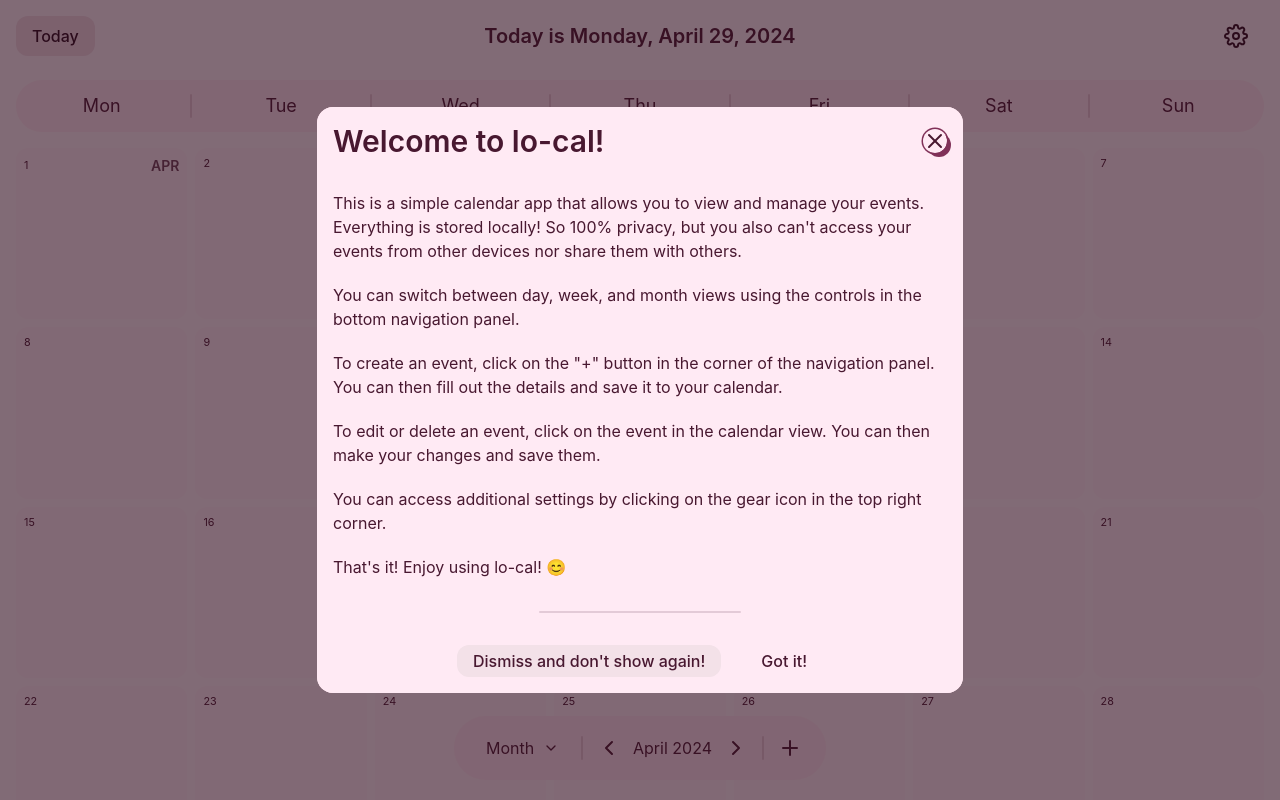
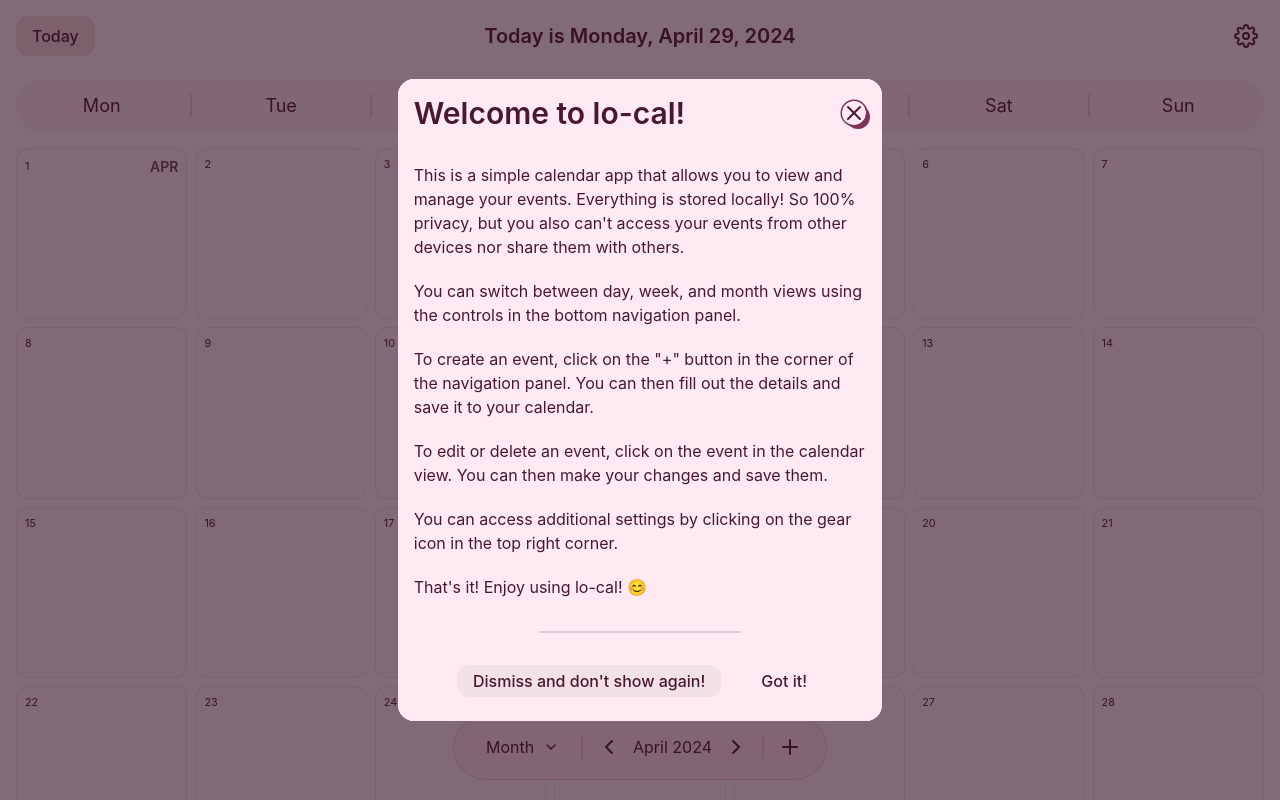
Before and after one commit to nizamiza/lo-cal, a React (Vite) app: page / in a window 1280 px wide. Shown: the top 800 px of the page. Built offline with nearby package versions, Linux system fonts and the light colour scheme.

Commit message:
Improve UX, add delete all events option (#1)

```diff
--- a/src/components/CalendarDay.tsx
+++ b/src/components/CalendarDay.tsx
@@ -3,6 +3,7 @@ import { Event } from "@/event/types";
 import CalendarDayDateInfo from "@/components/CalendarDayDateInfo";
 import CalendarDayEvents from "@/components/CalendarDayEvents";
 import { usePreference } from "@/contexts/Preferences";
+import { useEventModalContext } from "@/contexts/EventModalContext";
 import { cn } from "@/shared/utils";
 
 type CalendarDayProps = {
@@ -19,6 +20,8 @@ export default function CalendarDay({
   const [, setLastViewedDate] = usePreference("last-viewed-date");
   const [viewMode, setViewMode] = usePreference("view-mode");
 
+  const { openModal } = useEventModalContext();
+
   const isToday = new Date().toDateString() === date.toDateString();
 
   const handleClick = (event: MouseEvent) => {
@@ -27,6 +30,8 @@ export default function CalendarDay({
     if (viewMode !== "day") {
       setLastViewedDate(date.toISOString());
       setViewMode("day");
+    } else {
+      openModal();
     }
   };
 
@@ -34,11 +39,12 @@ export default function CalendarDay({
     <div
       onClick={handleClick}
       className={cn(
-        "surface @container dark:border-[1.5px] dark:[--border-alpha:0.15]",
-        viewMode !== "day" ? "cursor-pointer" : "",
+        "surface @container cursor-pointer",
+        "[--border-alpha:0.1] dark:[--border-alpha:0.15]",
         isToday
-          ? "[--base-color:var(--base-dark)] [--surface-alpha:0.5]"
-          : "[--surface-alpha:0.35]",
+          ? "[box-shadow:var(--shadow)] [--border-alpha:1] dark:shadow-none dark:border-[1.5px] dark:[--border-alpha:0.5]"
+          : "bordered [--surface-alpha:0.35]",
+        viewMode === "day" && "[--shadow-offset:0.75rem]",
         "flex flex-col justify-start items-start gap-1 sm:gap-2 h-full",
         "p-1 sm:p-2 aspect-square rounded-sm sm:rounded-md md:rounded-xl",
         className
--- a/src/components/EventCard.tsx
+++ b/src/components/EventCard.tsx
@@ -2,6 +2,7 @@ import { MouseEvent } from "react";
 import { Event } from "@/event/types";
 import MapPin from "@/icons/map-pin";
 import LinkIcon from "@/icons/link";
+import { usePreference } from "@/contexts/Preferences";
 import { useEventModalContext } from "@/contexts/EventModalContext";
 import { cn } from "@/shared/utils";
 
@@ -10,6 +11,7 @@ type EventCardProps = {
 };
 
 export default function EventCard({ event }: EventCardProps) {
+  const [viewMode] = usePreference("view-mode");
   const { setEvent } = useEventModalContext();
 
   const handleClick = (e: MouseEvent) => {
@@ -21,9 +23,9 @@ export default function EventCard({ event }: EventCardProps) {
     <article
       onClick={handleClick}
       className={cn(
+        viewMode !== "day" && "[--border-width:1px]",
         "pointer-events-none @[8rem]:pointer-events-auto @[8rem]:cursor-pointer",
-        "surface [--base-color:var(--base-light)] @[8rem]:shadow-md",
-        "dark:@[8rem]:border-[1.5px]",
+        "surface bordered [--base-color:var(--bc-cim)] @xs:shadow-md",
         "grid gap-1 @[8rem]:p-2 @xs:gap-2 @sm:gap-4",
         "rounded-md @xs:rounded-lg"
       )}
--- a/src/components/NavPanel.tsx
+++ b/src/components/NavPanel.tsx
@@ -10,10 +10,10 @@ export default function NavPanel() {
   return (
     <nav
       className={cn(
-        "surface [--surface-alpha:0.8]",
+        "surface [--surface-alpha:0.8] bordered [--border-alpha:0.15]",
         "sticky bottom-5 mt-auto mx-auto max-w-[calc(100vw-2rem)] z-90",
         "flex items-center justify-center gap-3 @[18rem]:gap-3.5",
-        "py-2 px-4 rounded-full backdrop-blur-md",
+        "py-2 px-4 rounded-full backdrop-blur-sm",
         "@[18rem]:py-3 @[18rem]:px-5 @sm:py-4 @sm:px-6"
       )}
     >
--- a/src/components/Settings.tsx
+++ b/src/components/Settings.tsx
@@ -1,5 +1,4 @@
 import { useState, useEffect, FormEvent } from "react";
-import { WEEK_DAYS } from "@/hooks/useWeekDays";
 import Modal from "@/components/Modal";
 import FormField, { FormFieldProps } from "@/components/FormField";
 import {
@@ -8,6 +7,9 @@ import {
   DEFAULT_PREFERENCES,
 } from "@/contexts/Preferences";
 import { useStatusMessages } from "@/contexts/StatusMessages";
+import { useEventsContext } from "@/contexts/EventsContext";
+import { WEEK_DAYS } from "@/hooks/useWeekDays";
+import useDeleteEvent from "@/hooks/useDeleteEvent";
 import SettingsIcon from "@/icons/settings";
 import { cn } from "@/shared/utils";
 
@@ -114,7 +116,11 @@ type NestedSettingFieldKey = keyof typeof NestedSettingFieldProps;
 const FORM_ID = "settings-form";
 
 export default function Settings({ className }: SettingsProps) {
+  const [isDeleting, setIsDeleting] = useState(false);
   const [isOpen, setIsOpen] = useState(false);
+
+  const { events, refreshEvents } = useEventsContext();
+  const deleteEvent = useDeleteEvent();
 
   const { preferences, setPreferences, resetPreferences } = usePreferences();
 
@@ -123,6 +129,11 @@ export default function Settings({ className }: SettingsProps) {
     useState<Record<string, any>>(preferences);
 
   const { addMessage } = useStatusMessages();
+
+  const handleClose = () => {
+    setIsDeleting(false);
+    setIsOpen(false);
+  };
 
   const handleChange = (key: string, subKey?: string) => {
     return (value: string, checked: boolean) => {
@@ -164,6 +175,20 @@ export default function Settings({ className }: SettingsProps) {
     setIsOpen(false);
   };
 
+  const handleDeleteAllEvents = async () => {
+    const eventCount = events.length;
+
+    await Promise.all(events.map((event) => deleteEvent(event, true)));
+
+    addMessage({
+      type: "warning",
+      content: `${eventCount} events were deleted.`,
+    });
+
+    refreshEvents();
+    setIsOpen(false);
+  };
+
   useEffect(() => {
     setFormValues(preferences);
   }, [preferences]);
@@ -171,7 +196,7 @@ export default function Settings({ className }: SettingsProps) {
   return (
     <div className={cn("flex items-center justify-center", className)}>
       <button
-        className="btn"
+        className="btn p-1.5"
         aria-label="Open settings"
         type="button"
         onClick={() => setIsOpen(true)}
@@ -180,9 +205,30 @@ export default function Settings({ className }: SettingsProps) {
       </button>
       <Modal
         open={isOpen}
-        onClose={() => setIsOpen(false)}
-        title="Settings"
+        onClose={handleClose}
+        title={isDeleting ? "Delete all events" : "Settings"}
         actions={
+          isDeleting ? (
+            <>
+              <button
+                className="btn"
+                onClick={(e) => {
+                  e.preventDefault();
+                  setIsDeleting(false);
+                }}
+                type="button"
+              >
+                Cancel
+              </button>
+              <button
+                className="btn"
+                onClick={handleDeleteAllEvents}
+                type="button"
+              >
+                Yes
+              </button>
+            </>
+          ) : (
             <>
               <button
                 type="button"
@@ -206,12 +252,21 @@ export default function Settings({ className }: SettingsProps) {
                 Cancel
               </button>
             </>
+          )
         }
       >
+        {isDeleting ? (
+          <p>
+            Are you sure you want to delete all events? This action cannot be
+            undone!
+          </p>
+        ) : (
+          <>
             <form id={FORM_ID} onSubmit={handleSubmit}>
               {Object.entries(DEFAULT_PREFERENCES)
                 .filter(
-              ([key]) => !SettingFieldProps[key as SettingFieldKey]?.disabled
+                  ([key]) =>
+                    !SettingFieldProps[key as SettingFieldKey]?.disabled
                 )
                 .map(([key, value]) => {
                   if (key in NestedSettingFieldProps) {
@@ -219,7 +274,9 @@ export default function Settings({ className }: SettingsProps) {
 
                     return (
                       <fieldset key={`settings-item-${key}`}>
-                    <legend>{NestedSettingFieldProps[castedKey].legend}</legend>
+                        <legend>
+                          {NestedSettingFieldProps[castedKey].legend}
+                        </legend>
                         {Object.keys(value).map((subKey) => (
                           <FormField
                             key={`settings-item-${key}-${subKey}`}
@@ -248,6 +305,15 @@ export default function Settings({ className }: SettingsProps) {
                   );
                 })}
             </form>
+            <button
+              className="btn bordered self-start"
+              onClick={() => setIsDeleting(true)}
+              type="button"
+            >
+              Delete all events
+            </button>
+          </>
+        )}
       </Modal>
     </div>
   );
--- a/src/components/StatusMessageList.tsx
+++ b/src/components/StatusMessageList.tsx
@@ -11,7 +11,7 @@ export default function StatusMessageList() {
       className={cn(
         "fixed left-[max(1rem,50%)] top-4 right-4 -translate-x-1/2 z-[999]",
         "grid gap-4 justify-items-center rounded-lg p-2",
-        messages.length > 0 ? "backdrop-blur-sm" : "pointer-events-none"
+        messages.length === 0 && "pointer-events-none"
       )}
     >
       <h2 className="sr-only">Status Messages</h2>
--- a/src/components/WeekDaysHeader.tsx
+++ b/src/components/WeekDaysHeader.tsx
@@ -25,7 +25,7 @@ export default function WeekDaysHeader({
       <h2 className="sr-only">Weekdays</h2>
       <div
         className={cn(
-          "[--g:_0.5rem]",
+          "[--g:0.25rem] @sm:[--g:.5rem]",
           "grid grid-cols-[1fr_var(--g)_1fr_var(--g)_1fr_var(--g)_1fr_var(--g)_1fr_var(--g)_1fr_var(--g)_1fr]",
           "justify-items-center items-center py-2 sm:py-3",
           listClassName
@@ -33,8 +33,8 @@ export default function WeekDaysHeader({
       >
         {weekDays.map((day, index) => (
           <Fragment key={day}>
-            <div className="text-sm md:text-base lg:text-lg text-center">
-              <span aria-label={day} className="mx-auto">
+            <div className="text-xs @xs:text-sm @md:text-base @lg:text-lg text-center">
+              <span aria-label={day} className="mx-auto" title={day}>
                 <span>{day.charAt(0)}</span>
                 <span className="hidden sm:inline">{day.charAt(1)}</span>
                 <span className="hidden md:inline">{day.charAt(2)}</span>
--- a/src/index.css
+++ b/src/index.css
@@ -15,47 +15,78 @@
   -moz-osx-font-smoothing: grayscale;
 
   --day-min-height: calc(80vh - 4rem);
-  --border-width: 1.5px;
+  --base-border-width: 1.5px;
 
   --base-color: hotpink;
-  --base-dark: color-mix(in oklab, var(--base-color), black 30%);
-  --base-light: color-mix(in oklab, var(--base-color), white 30%);
+  --base-color-mix-space: oklab;
+
+  --base-color-contrast-color-mix: black 30%;
+  --base-color-contrast-mix: color-mix(
+    in var(--base-color-mix-space),
+    var(--base-color),
+    var(--base-color-contrast-color-mix)
+  );
+
+  --base-color-contrast-invert-color-mix: white 40%;
+  --base-color-contrast-invert-mix: color-mix(
+    in var(--base-color-mix-space),
+    var(--base-color),
+    var(--base-color-contrast-invert-color-mix)
+  );
+
+  --background-color-color-mix: white 98%;
+  --background-color-mix: color-mix(
+    in var(--base-color-mix-space),
+    var(--base-color),
+    var(--background-color-color-mix)
+  );
+
+  --bc-cm: var(--base-color-contrast-mix);
+  --bc-cim: var(--base-color-contrast-invert-mix);
+  --bg-cm: var(--background-color-mix);
 
   accent-color: var(--base-color);
-  background-color: color-mix(in oklab, var(--base-color), white 98%);
+  background-color: var(--bg-cm);
 
   @media (prefers-color-scheme: dark) {
-    background-color: color-mix(in oklab, var(--base-color), black 90%);
+    --background-color-color-mix: black 90%;
   }
 }
 
 *,
 *::before,
 *::after {
+  --border-width: var(--base-border-width);
   --color-mix-space: oklab;
+
+  --text-base-color: var(--base-color);
   --text-color-mix: black 60%;
-  --surface-color-mix: white 85%;
-  --border-color-mix: black 40%;
-
   --text: color-mix(
     in var(--color-mix-space),
-    var(--base-color),
+    var(--text-base-color),
     var(--text-color-mix)
   );
+
+  --surface-base-color: var(--base-color);
+  --surface-color-mix: white 85%;
   --surface: color-mix(
     in var(--color-mix-space),
-    var(--base-color),
+    var(--surface-base-color),
     var(--surface-color-mix)
   );
+
+  --border-base-color: var(--base-color);
+  --border-color-mix: black 40%;
   --border: color-mix(
     in var(--color-mix-space),
-    var(--base-color),
+    var(--border-base-color),
     var(--border-color-mix)
   );
 
   --surface-alpha: 1;
   --text-alpha: 1;
   --border-alpha: 0.5;
+  --shadow-offset: 4px;
 
   --text-mix-transparency: calc(100% - var(--text-alpha) * 100%);
   --surface-mix-transparency: calc(100% - var(--surface-alpha) * 100%);
@@ -77,16 +108,17 @@
     transparent var(--border-mix-transparency)
   );
 
+  --shadow: 0 0 0 var(--border-width) var(--border-mix),
+    var(--shadow-offset) var(--shadow-offset) 0 0 var(--border-mix);
+
   color: var(--text-mix);
   border-color: var(--border-mix);
 
-  &:focus-visible {
+  &:is(:focus-visible, .shadow) {
     --border-alpha: 1;
 
     outline: 0;
-    box-shadow:
-      0 0 0 var(--border-width) var(--border-mix),
-      4px 4px 0 0 var(--border-mix);
+    box-shadow: var(--shadow);
   }
 
   &.surface {
@@ -188,7 +220,7 @@
     --py: 0.5em;
     --br: 0.75em;
     --gap: 0.5em;
-    --base-color: var(--base-dark);
+    --surface-base-color: var(--bc-cm);
 
     display: inline-flex;
     align-items: center;
@@ -209,6 +241,9 @@
     --br: 1rem;
     --px: 1rem;
     --py: 1rem;
+    --backdrop-color-mix: black 70%;
+    --backdrop-alpha: 0.6;
+    --backdrop-transparency: calc(100% - var(--backdrop-alpha) * 100%);
 
     display: flex;
     flex-direction: column;
@@ -239,7 +274,7 @@
       justify-content: center;
       flex-wrap: wrap;
       gap: 1.5rem;
-      padding: var(--py) var(--px);
+      padding: var(--py) var(--px) calc(var(--py) + 0.5rem);
       position: sticky;
       bottom: 0;
       background-color: var(--surface-mix);
@@ -260,15 +295,24 @@
     &::backdrop {
       background-color: color-mix(
         in srgb,
-        color-mix(in oklab, var(--base-color), black 70%),
-        transparent 40%
+        color-mix(
+          in var(--base-color-mix-space),
+          var(--base-color),
+          var(--backdrop-color-mix)
+        ),
+        transparent var(--backdrop-transparency)
       );
+    }
+
+    @media (prefers-color-scheme: dark) {
+      --backdrop-color-mix: white 30%;
+      --backdrop-alpha: 0.6;
     }
 
     @media (min-width: 640px) {
       --offset: 1rem;
       inset: var(--offset);
-      max-width: min(calc(100% - 2 * var(--offset)), 64ch);
+      max-width: min(calc(100% - 2 * var(--offset)), 48ch);
       min-width: 48ch;
       width: fit-content;
       border-bottom-left-radius: var(--br);
```
Also changed, not shown: src/components/CalendarDayEvents.tsx (+11 -2 lines), src/hooks/useDeleteEvent.ts (+8 -5 lines). Lines whose indentation alone changed are shown as unchanged.
